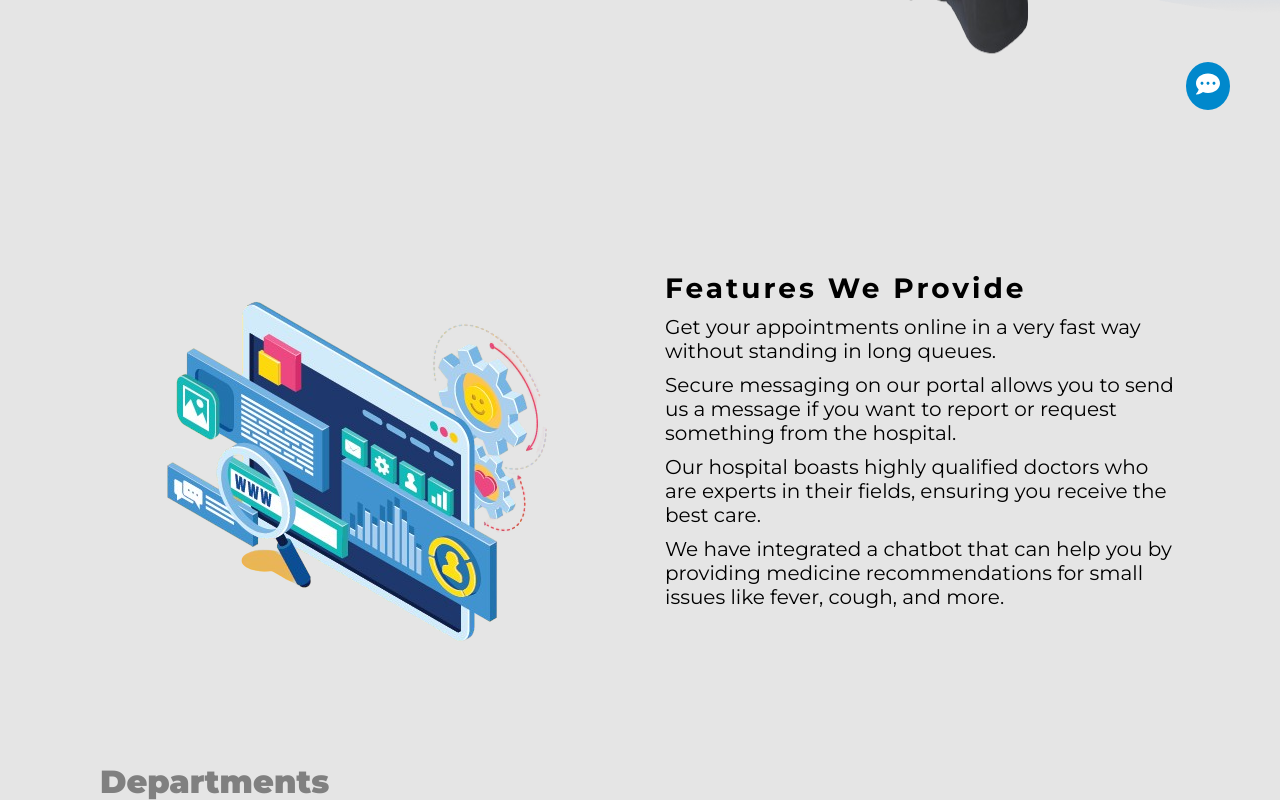
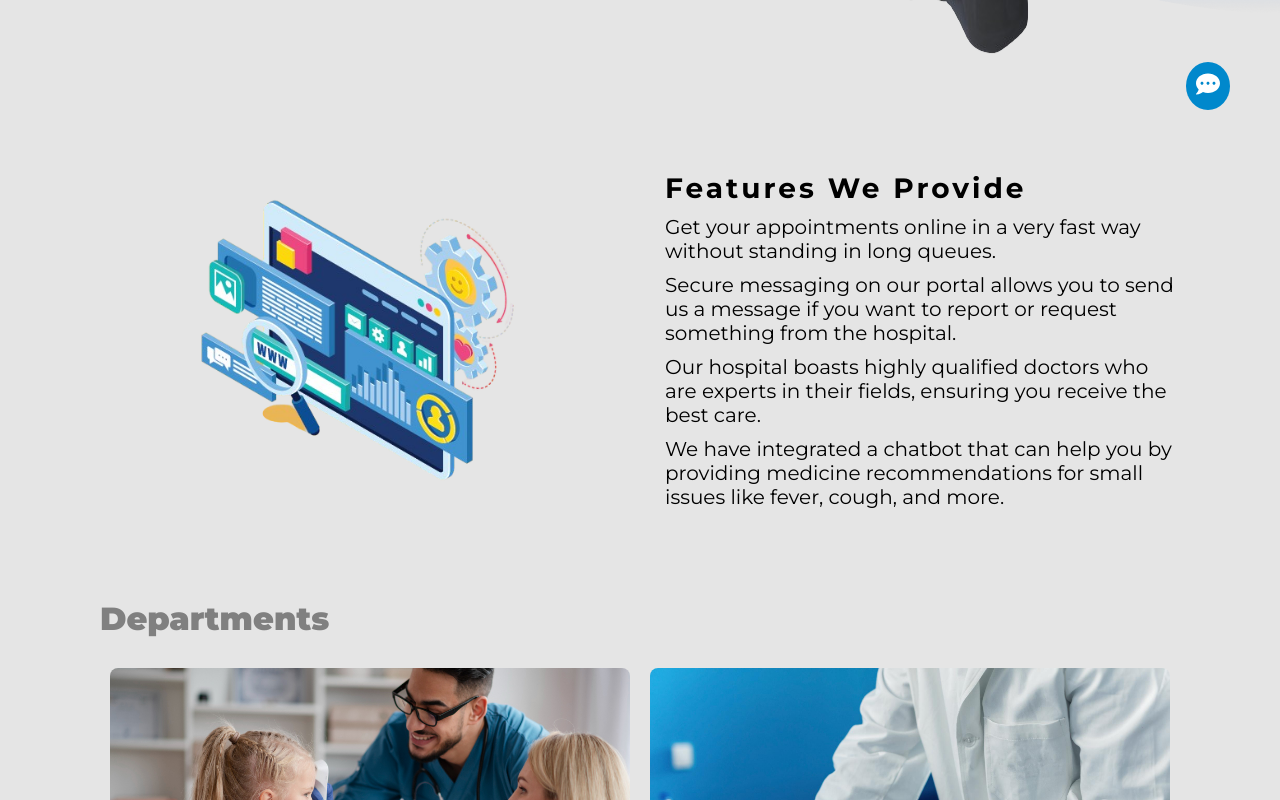
Before and after one commit to saksham1728/HMS-MANAGEMENT, a React (Vite) app in the folder frontend/: page / in a window 1280 px wide. Shown: the part 660-1460 px from the top of the page. Built offline with nearby package versions, Linux system fonts and the light colour scheme; no server answers.

Commit message:
Update App.css

```diff
--- a/frontend/src/App.css
+++ b/frontend/src/App.css
@@ -587,3 +587,12 @@ input[type="time"]:before {
 footer .logo-img{
   width: 100%;
 }
+
+
+.home-biography {
+  margin-top: -100px; /* Adjust this value to move the section up */
+}
+
+.home-biography .banner img {
+  width: 80%; /* Adjust this value to resize the image */
+}
```
